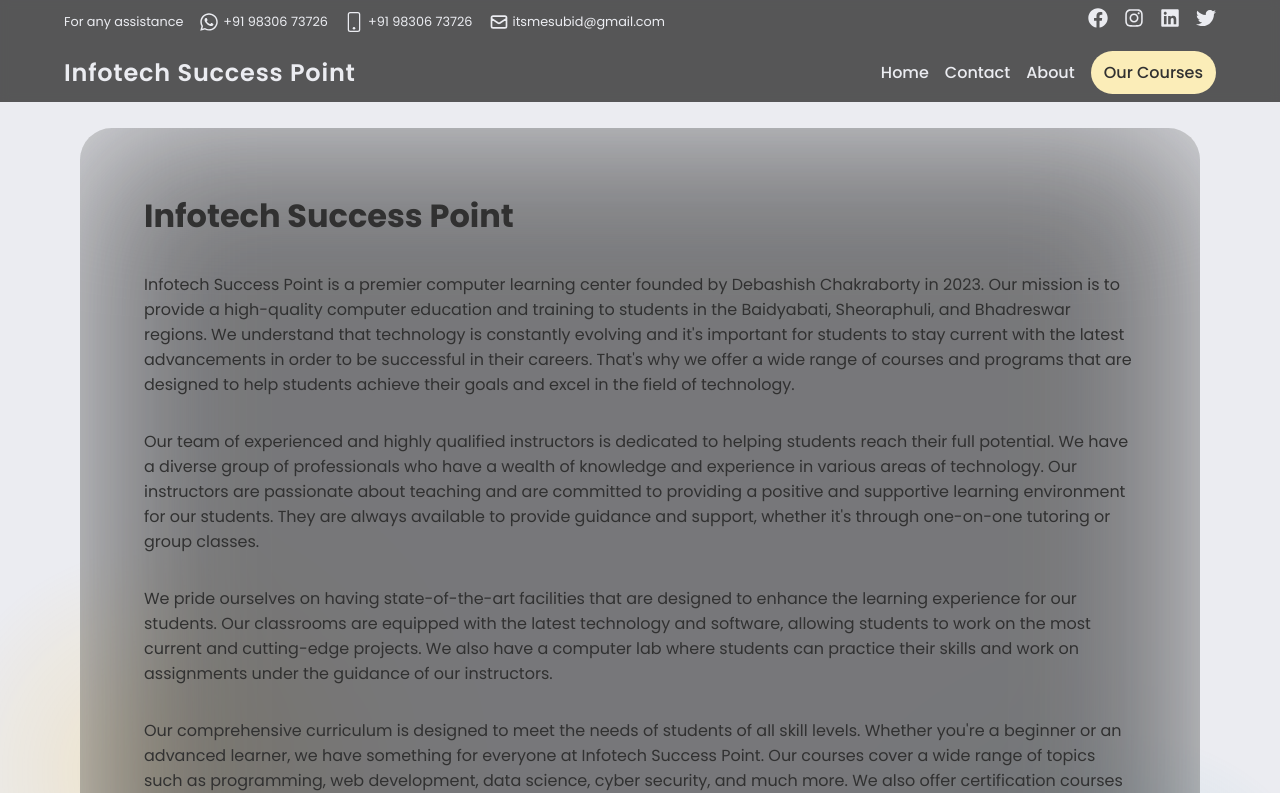
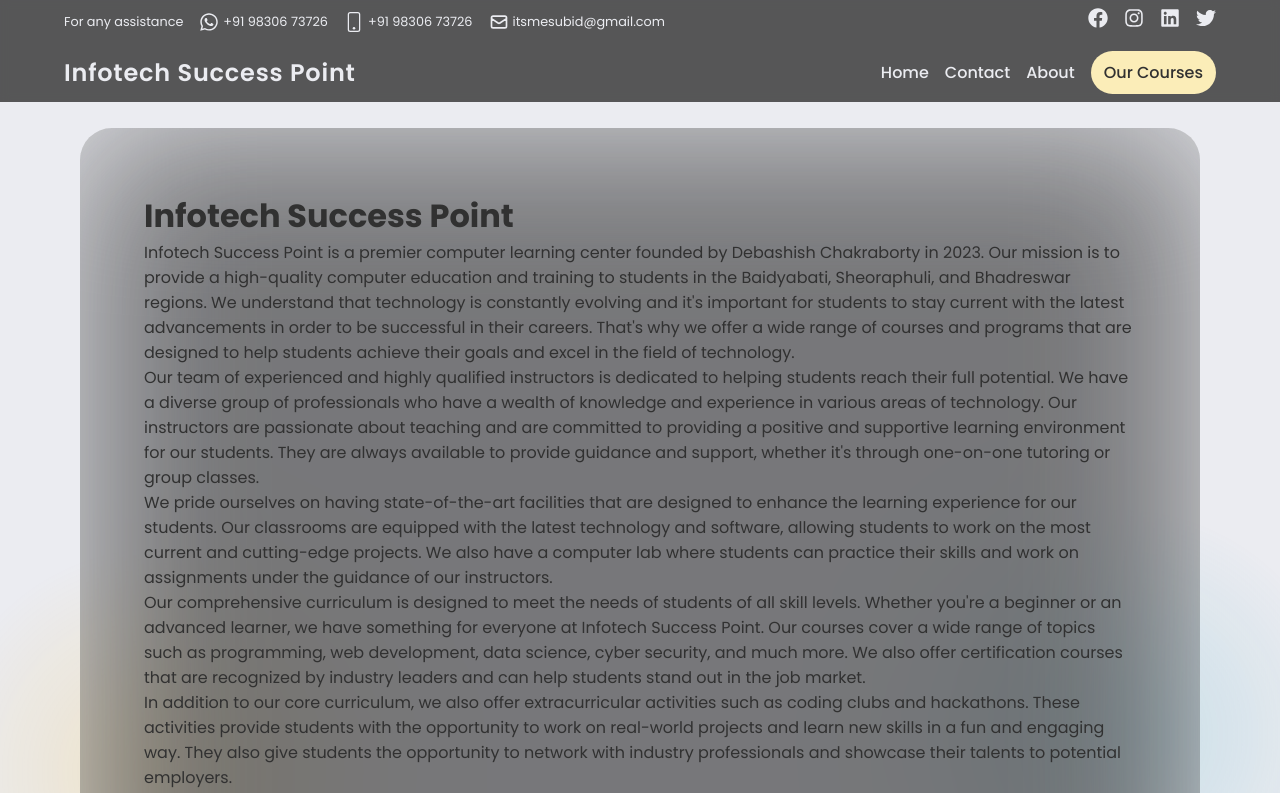
Before and after one commit to itsme-Subid/Infotech-Success-Point, a Next.js app: page /about in a window 1280 px wide. Shown: the top 793 px of the page. Built offline with nearby package versions, Linux system fonts and the light colour scheme.

Commit message:
Minor changes

```diff
--- a/pages/about.tsx
+++ b/pages/about.tsx
@@ -61,11 +61,14 @@ const About = styled.div`
     place-content: center;
     border-radius: 2rem;
     background-color: rgb(128, 128, 128, 0.075);
-    gap: 2rem;
     padding: 4rem;
     @media screen and (max-width: 50rem) {
       padding: 1.5rem;
       border-radius: 1rem;
+      gap: 1rem;
+      & h1{
+        font-size: 1.5rem;
+      }
     }
   }
 `;
--- a/pages/contact.tsx
+++ b/pages/contact.tsx
@@ -71,6 +71,10 @@ const Contact = styled.div`
     @media screen and (max-width: 50rem) {
       padding: 1.5rem;
       border-radius: 1rem;
+      gap: 1rem;
+      & h1{
+        font-size: 1.5rem;
+      }
     }
     & ul {
       list-style: none;
```
